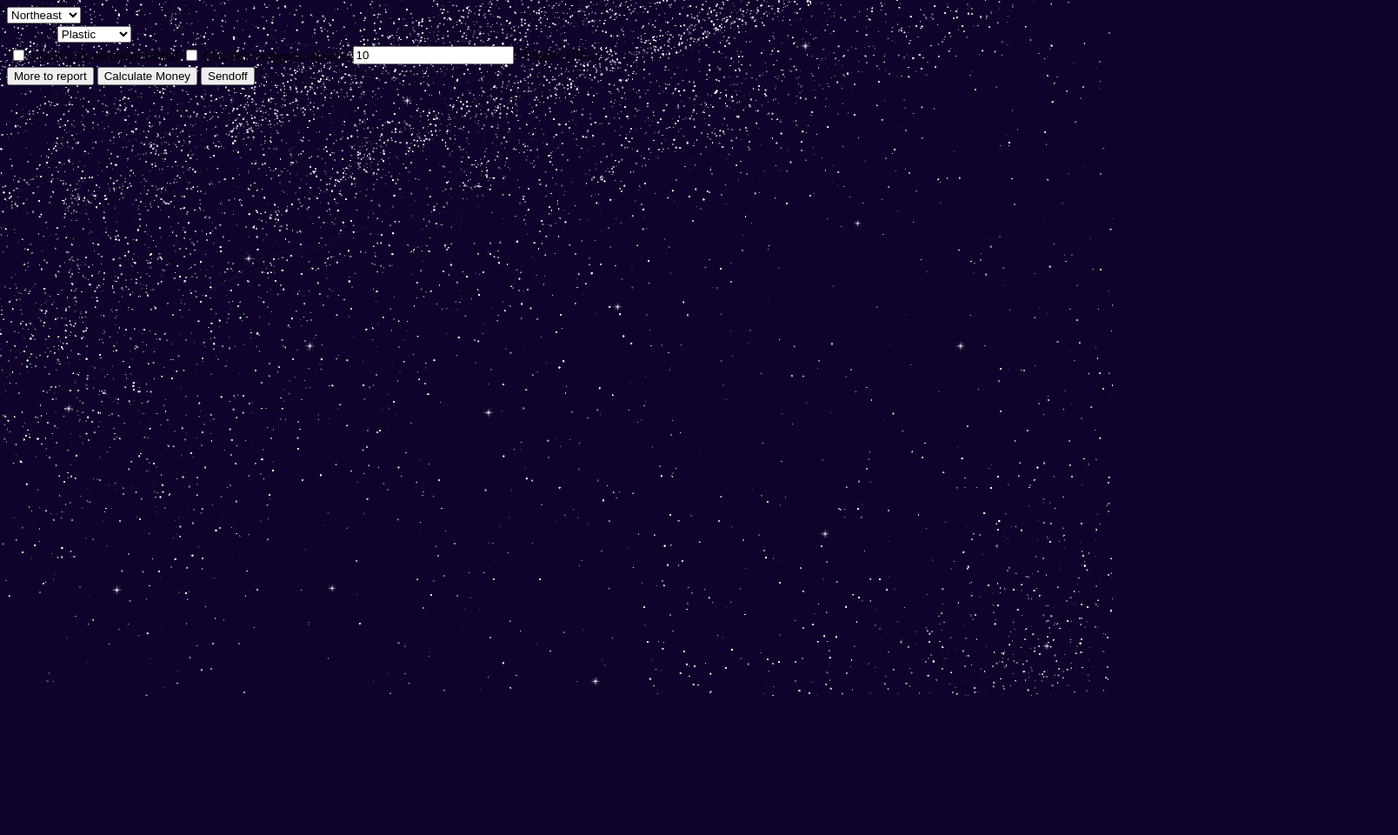
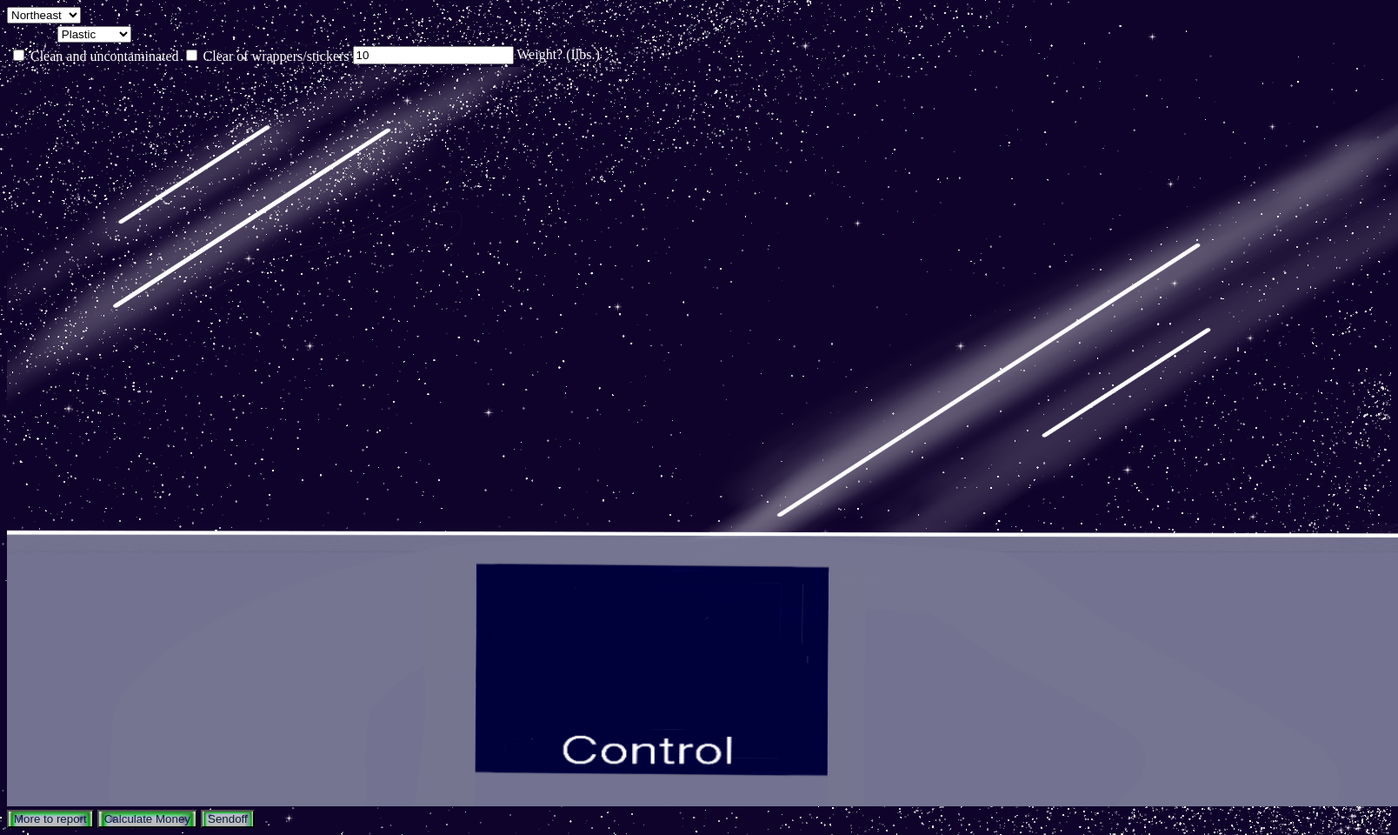
Before and after one commit to BrundidgeK/RecyclingPricing, a plain HTML site: page form.html in a window 1280 px wide. Shown: the whole page at 87% size, 1608 px wide, since content can reach past the window. Before the commit the page ends 800 px from the top, so only its background shows below. Drawn offline with Linux system fonts and the light colour scheme.

Commit message:
adding space theme

```diff
--- a/form.html
+++ b/form.html
@@ -57,12 +57,17 @@
             <div id="money">
 
             </div>
+        <div class="image_overlap">
+        <img src="images/bg 2.png" height="850 px" width="1600px">
+        </div>
 
     </body>
 
     <footer>
+        <div>
             <button onclick="addItem(this)">More to report</button>
             <button onclick="goToCalPage()">Calculate Money</button>
             <button onclick="goToFormPage('calculator.html')">Sendoff</button>
+        </div>
     </footer>
 </html>
--- a/style.css
+++ b/style.css
@@ -1,6 +1,7 @@
 body {
     background-color: #10032B;
         background-image: url("images/bg.png");
+        background-repeat:no-repeat;
   }
 
   h1 {
@@ -22,3 +23,19 @@ body {
   table{
     text-align: center;
   }
+
+  button{
+    background: url("images/lButton.png");
+    background-repeat: no-repeat;
+    background-size: cover;
+    color: #071C3D;
+  }
+
+  label{
+
+    color: white;
+  }
+
+  .image_over{
+    position: absolute;
+  }
```
Also changed, not shown: images/bg 2.png (added), images/lButton.png (added), images/longbutton.png (added), images/squarebutton.png (added). Lines whose indentation alone changed are shown as unchanged.
